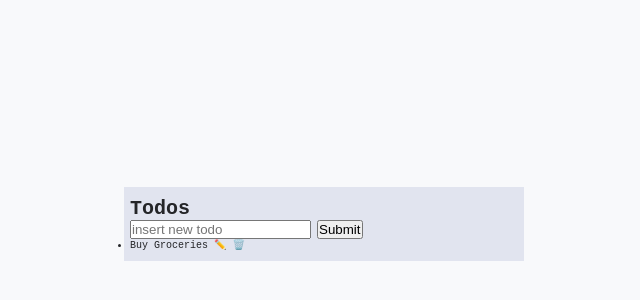
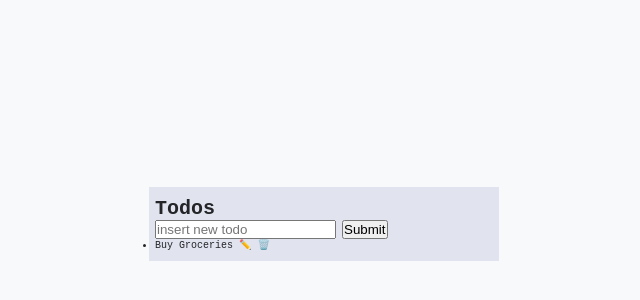
Before and after one commit to FabianUlises/vanillajs-todos, a plain HTML site: page index.html in a window 1280 px wide. Shown: the part 176-476 px from the top of the page, without its empty margins (316-956 px from the left). Drawn offline with Linux system fonts and the light colour scheme.

Commit message:
Updated main css file. Changed todo app max inline size.

```diff
--- a/main.css
+++ b/main.css
@@ -34,7 +34,7 @@ body {
 }
 .todo-app {
     inline-size: 100%;
-    max-inline-size: 400px;
+    max-inline-size: 350px;
     background-color: light-dark(var(--dark-secondary-background), var(--light-secondary-background));
     padding: 1rem .6rem;
 }
```
